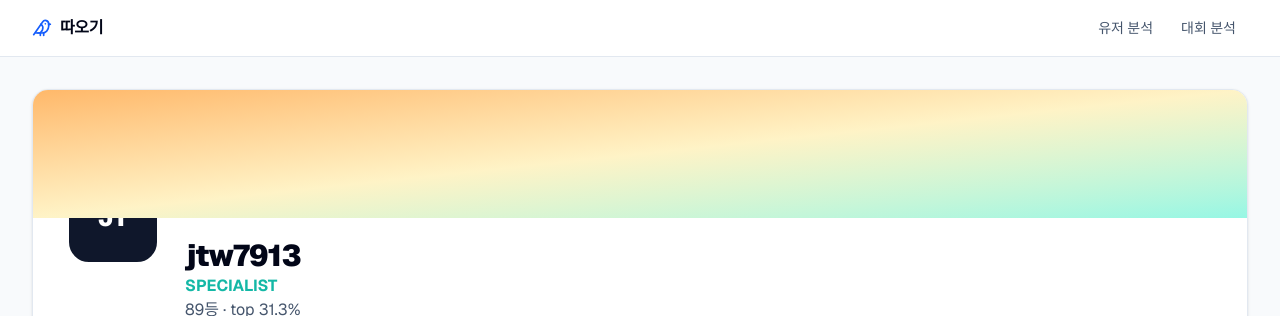
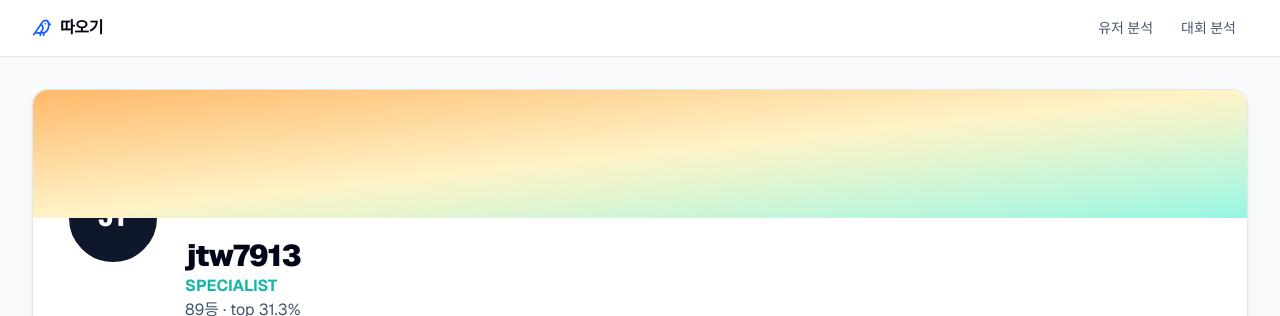
Before and after one commit to hafskjfha/ddaogi, a Next.js app: page /users/jtw7913 in a window 1280 px wide. Shown: the top 316 px of the page. Built offline with nearby package versions, Linux system fonts and the light colour scheme.

Commit message:
fix: improve profile hero fallbacks

```diff
--- a/src/features/user/components/UserProfileHero.tsx
+++ b/src/features/user/components/UserProfileHero.tsx
@@ -19,8 +19,9 @@ export function UserProfileHero({ profile }: { profile: UserProfile }) {
       </div>
       <div className="grid gap-6 px-5 pb-6 sm:px-8 lg:grid-cols-[auto_1fr]">
         <div
+          role="img"
           aria-label={`${profile.handle} 프로필 이미지 대체 표시`}
-          className="-mt-12 grid size-24 place-items-center rounded-3xl border-4 border-white bg-slate-900 text-2xl font-black text-white dark:border-slate-950"
+          className="-mt-12 grid size-24 place-items-center rounded-full border-4 border-white bg-slate-900 text-2xl font-black text-white dark:border-slate-950"
         >
           {initials}
         </div>
```
Also changed, not shown: 1 other file (tests, documents, lock files or other folders).
